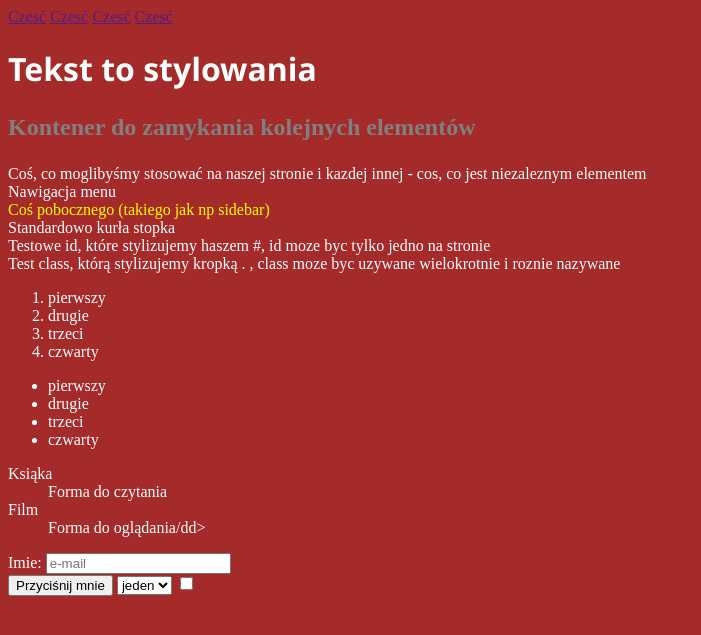
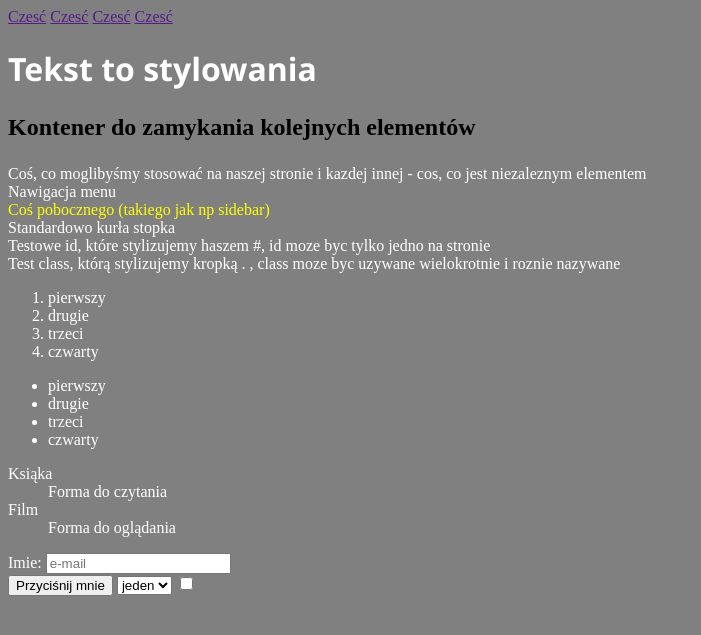
Before and after one commit to kacperwalter/code-notes, a PHP site: page /notatki.html in a window 1280 px wide. Shown: the top 635 px of the page, without its empty margins (0-701 px from the left). Run offline with PHP 8.4, Linux system fonts and the light colour scheme.

Commit message:
css changes

```diff
--- a/HTML/notatki.html
+++ b/HTML/notatki.html
@@ -77,7 +77,7 @@
         <dd>Forma do czytania</dd>
 
         <dt>Film</dt>
-        <dd>Forma do oglądania/dd>
+        <dd>Forma do oglądania</dd>
     </dl>
     </dl>
 
--- a/HTML/style.css
+++ b/HTML/style.css
@@ -5,7 +5,7 @@
 
 /* jeśli stylujemy tagi to wystarczy zapisac to bez zadnego selektora */
 body {
-    background-color: brown;
+    background-color:grey;
     color: white;
 }
 
@@ -19,7 +19,7 @@ body header h2 {
 
 /* stylowanie klas */
 .subtytul {
-    color: grey;
+    color: black;
 }
 
 /* stylowanie id (ofc id musi byc unikalne na stronie) */
```
